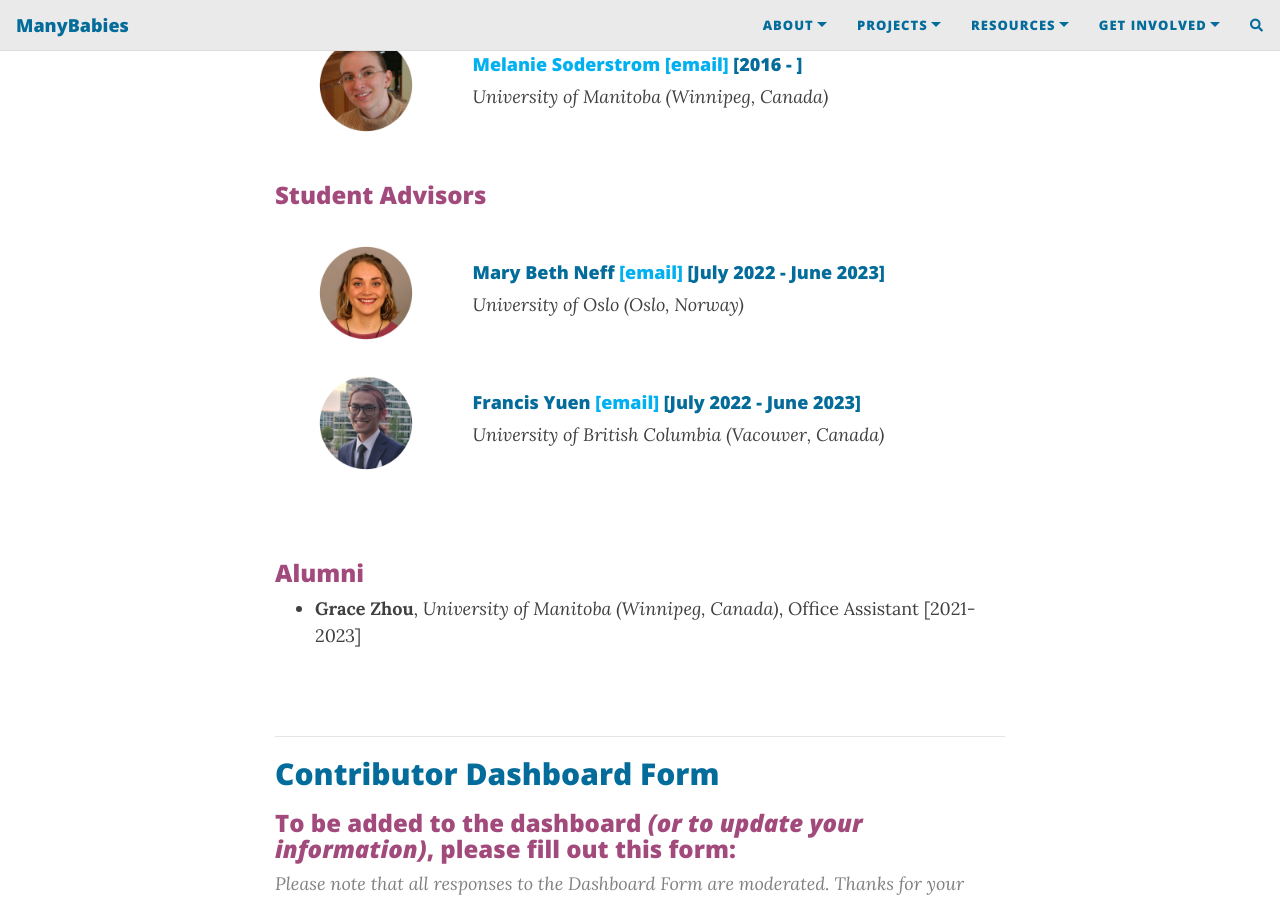
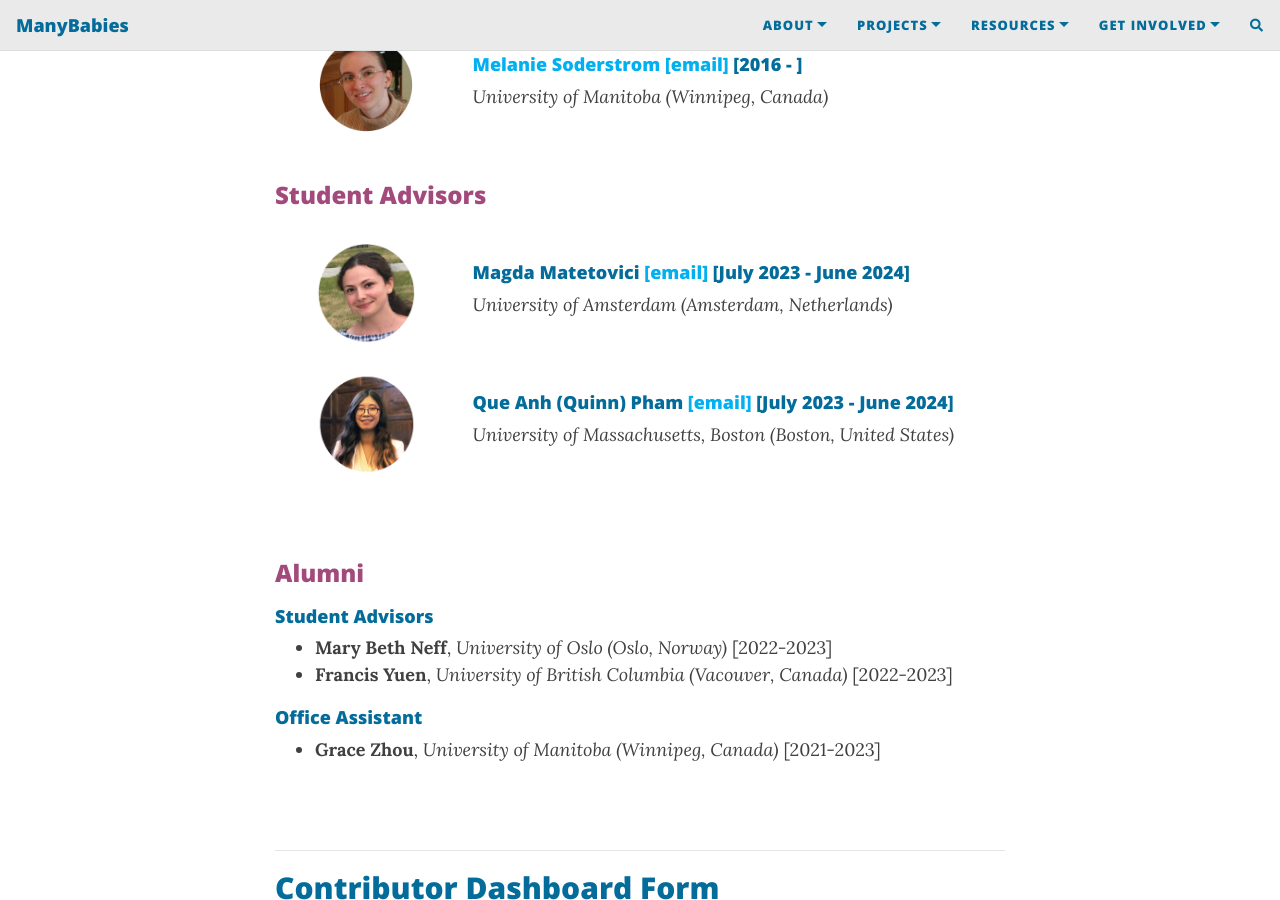
Before and after one commit to manybabies/manybabies.github.io, a Jekyll site: the page built from people.md, in a window 1280 px wide and 900 px high, scrolled down 2820 px. Built offline with Jekyll 4.4.1, drawn with Linux system fonts in a browser that asks for light colours; nearby versions of some CDN libraries; comment, search, counter and statistics services are not loaded.

Commit message:
update student advisors

```diff
--- a/people.md
+++ b/people.md
@@ -179,11 +179,11 @@ cover-img: /assets/img/MB_map.png
   <div class="container">
 		<div class="row">
       <div class="col-sm-3 col-xs-6" align="center">
-  	    <img src="/assets/img/MaryBethNeff.png" alt="Mary Beth Neff" width="100" height="100">
+  	    <img src="/assets/img/MagdaMatetovici.png" alt="Magda Matetovici" width="100" height="100">
   	  </div>
   	  <div class="col-sm-9">
-  	    <h4>Mary Beth Neff <a href="mailto:marybethneff@gmail.com">[email]</a> [July 2022 - June 2023]</h4>
-        <i>University of Oslo (Oslo, Norway)</i>
+  	    <h4>Magda Matetovici <a href="mailto:magda.matetovici@yahoo.com">[email]</a> [July 2023 - June 2024]</h4>
+        <i>University of Amsterdam (Amsterdam, Netherlands)</i>
       </div>
     </div>
     <div class="col-sm-12">
@@ -191,11 +191,11 @@ cover-img: /assets/img/MB_map.png
     </div>
     <div class="row">
       <div class="col-sm-3 col-xs-6" align="center">
-        <img src="/assets/img/FrancisYuen.png" alt="Francis Yuen" width="100" height="100">
+        <img src="/assets/img/QuinnPham.png" alt="Que Anh (Quinn) Pham" width="100" height="100">
   	  </div>
   	  <div class="col-sm-9">
-  	    <h4>Francis Yuen <a href="mailto:francis.yuen@psych.ubc.ca">[email]</a> [July 2022 - June 2023]</h4>
-        <i>University of British Columbia (Vacouver, Canada)</i>
+  	    <h4>Que Anh (Quinn) Pham <a href="mailto:QueAnh.Pham001@umb.edu">[email]</a> [July 2023 - June 2024]</h4>
+        <i>University of Massachusetts, Boston (Boston, United States)</i>
       </div>
     </div>
   </div>
@@ -204,7 +204,12 @@ cover-img: /assets/img/MB_map.png
 
 ### Alumni
 
-* **Grace Zhou**, *University of Manitoba (Winnipeg, Canada)*, Office Assistant [2021-2023]
+#### Student Advisors
+* **Mary Beth Neff**, *University of Oslo (Oslo, Norway)* [2022-2023]
+* **Francis Yuen**, *University of British Columbia (Vacouver, Canada)* [2022-2023]
+
+#### Office Assistant
+* **Grace Zhou**, *University of Manitoba (Winnipeg, Canada)* [2021-2023]
 
 <br>
 
```
Also changed, not shown: assets/img/MagdaMatetovici.png (added), assets/img/QuinnPham.png (added).
